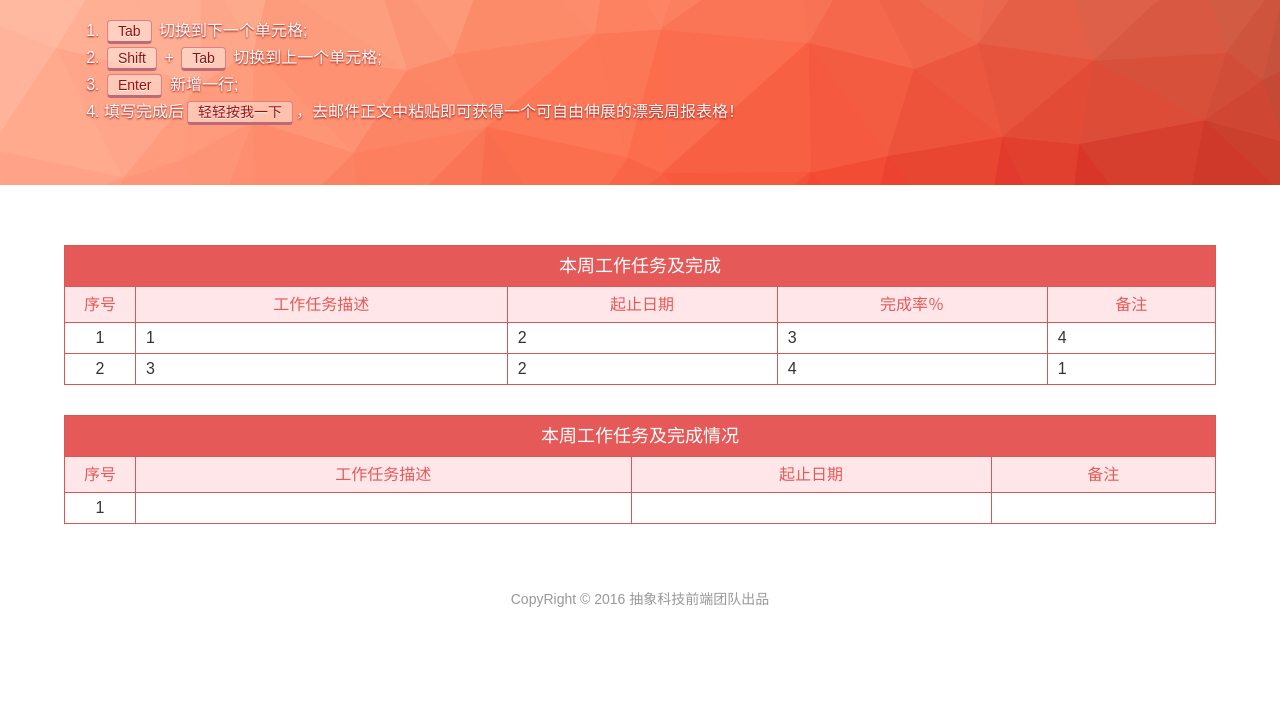
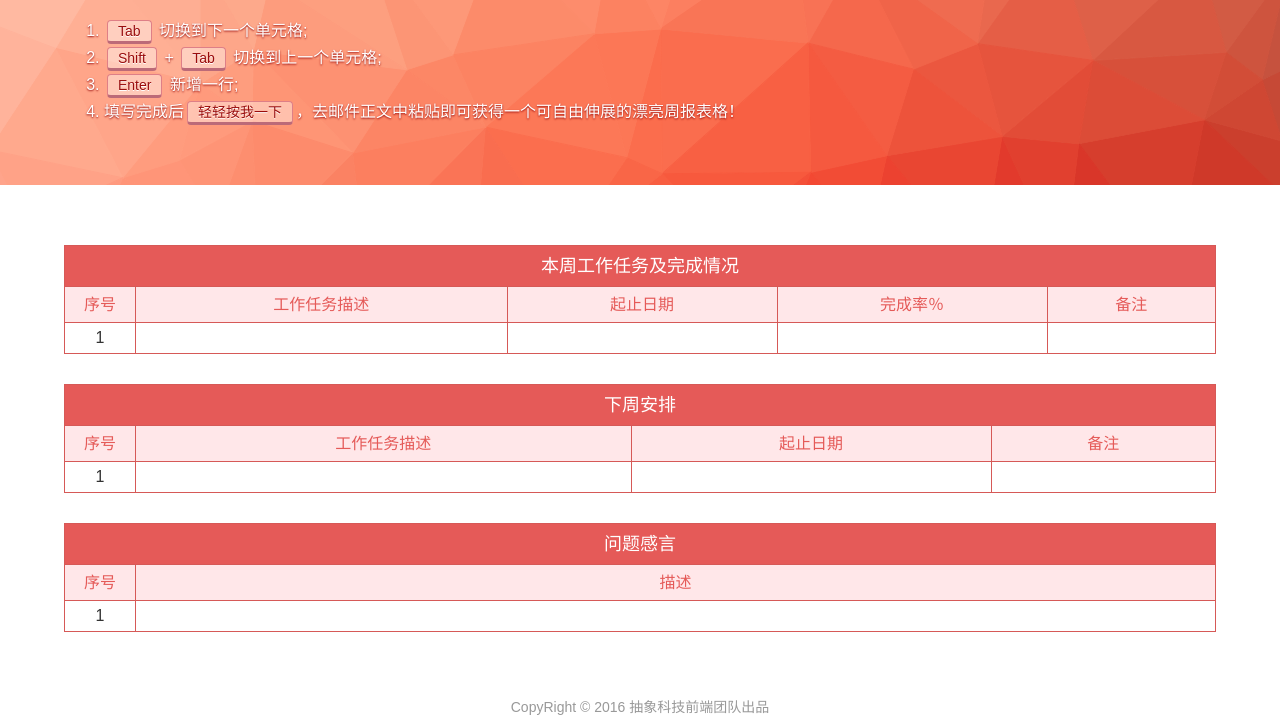
Before and after one commit to abstack/abstack-weekly-generator, a website: page index.html in a window 1280 px wide. Shown: the part 213-935 px from the top of the page. Before the commit the page ends 827 px from the top, so only its background shows below. Drawn offline with Linux system fonts and the light colour scheme.

Commit message:
Add execute code and remove example code

```diff
--- a/index.html
+++ b/index.html
@@ -164,30 +164,34 @@
       <li>填写完成后<button id="button-copy-table">轻轻按我一下</button>，去邮件正文中粘贴即可获得一个可自由伸展的漂亮周报表格！</li>
     </ol>
   </header>
-  <!-- <table>
-    <tbody>
-      <tr>
-        <td class="table-header" colspan="4">本周工作任务及完成情况</td>
-      </tr>
-      <tr>
-        <td class="table-title">工作任务描述</td>
-        <td class="table-title">起止日期</td>
-        <td class="table-title">完成率（%）</td>
-        <td class="table-title">备注</td>
-      </tr>
-      <tr>
-        <td>sdafadsf</td>
-        <td>asdf</td>
-        <td>sadf</td>
-        <td><input type="text" value="这是个 input，点击进行输入"></td>
-      </tr>
-    </tbody>
-  </table> -->
-  <div id="box"></div>
+  <div id="table-container"></div>
   <footer>
     CopyRight &copy; 2016 抽象科技前端团队出品
   </footer>
   <script src="utils-es6.js"></script>
   <script src="table.js"></script>
+  <script>
+    var tableIns = weeklyTable.init(document.getElementById('table-container'), [
+      {
+        head: '本周工作任务及完成情况',
+        title: ['序号', '工作任务描述', '起止日期', '完成率％', '备注'],
+        row: [],
+      },
+      {
+        head: '下周安排',
+        title: ['序号', '工作任务描述', '起止日期', '备注'],
+        row: [],
+      },
+      {
+        head: '问题感言',
+        title: ['序号', '描述'],
+        row: [],
+      },
+    ]);
+
+    document.getElementById('button-copy-table').addEventListener('click', function () {
+      utils.copyElement(document.getElementById('table-container'));
+    });
+  </script>
 </body>
 </html>
--- a/table.js
+++ b/table.js
@@ -206,23 +206,3 @@
     global.weeklyTable = weeklyTable;
   }
 })(window, window.utils);
-
-// 用法
-const box = document.getElementById('box');
-const props = [
-  {
-    head: '本周工作任务及完成',
-    title: ['序号', '工作任务描述', '起止日期', '完成率％', '备注'],
-    row: [
-      [1, 2, 3, 4],
-      [3, 2, 4, 1],
-    ],
-  },
-  {
-    head: '本周工作任务及完成情况',
-    title: ['序号', '工作任务描述', '起止日期', '备注'],
-    row: [
-    ],
-  },
-];
-const Table = weeklyTable.init(box, props);
```
